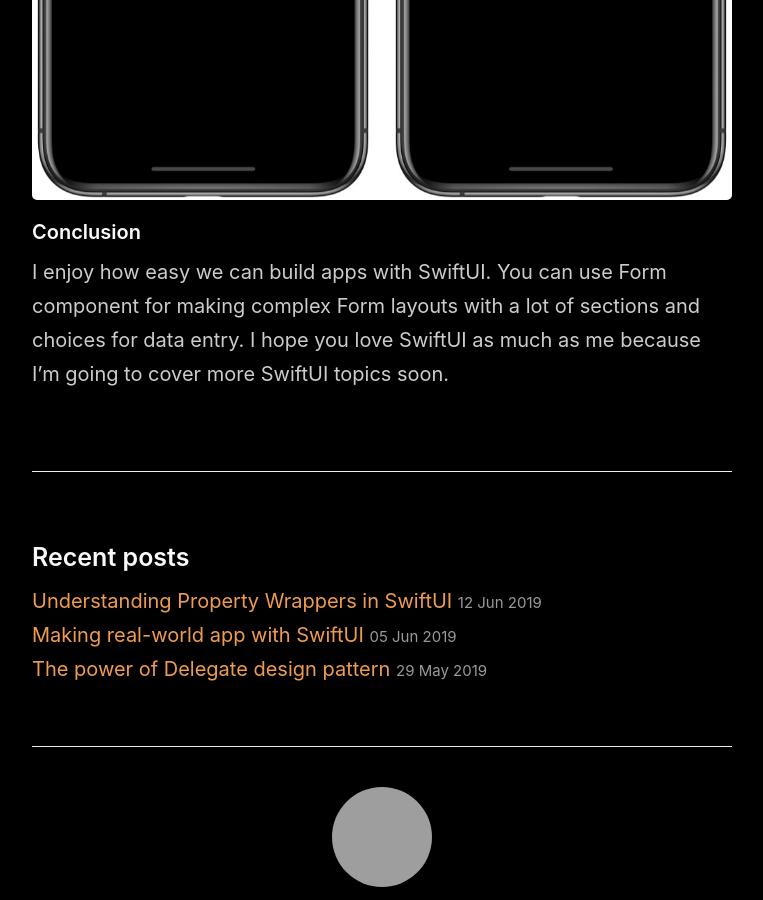
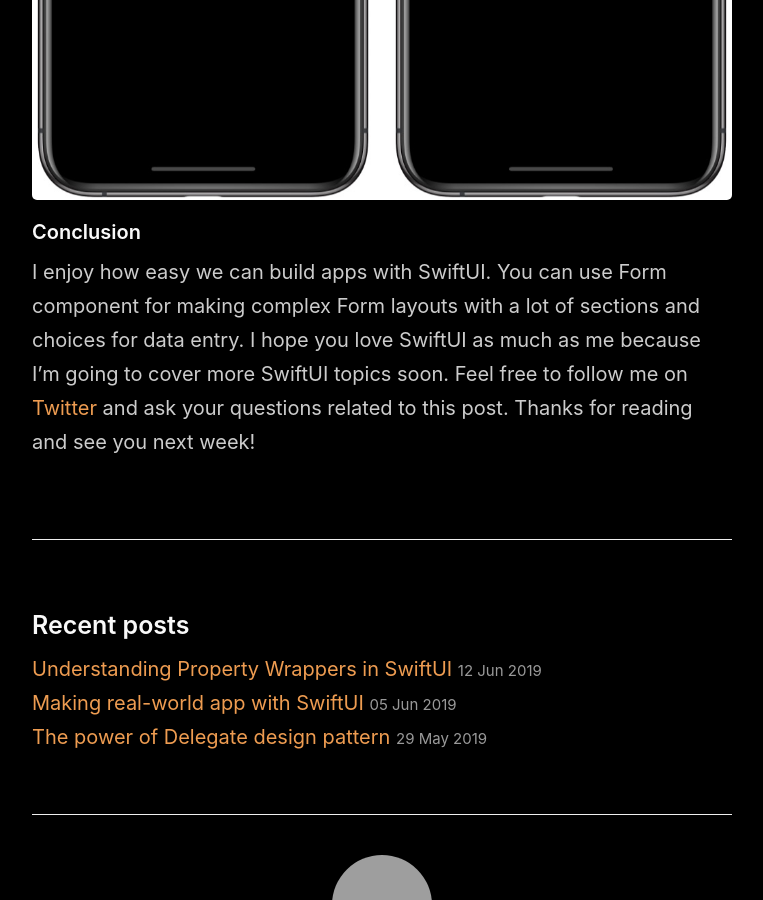
Before and after one commit to mecid/mecid.github.io, a Jekyll site: the page built from _posts/2019-06-19-building-forms-with-swiftui.md, in a window 1280 px wide and 900 px high, scrolled down 5164 px, cut to the strip 0-900 px from the top of the window. Shown: the whole strip, without its empty margins (258-1021 px from the left). Built offline with Jekyll 4.4.1, drawn with Linux system fonts in a browser that asks for light colours; grey boxes are pictures that could not be loaded.

Commit message:
Update 2019-06-19-building-forms-with-swiftui.md

```diff
--- a/_posts/2019-06-19-building-forms-with-swiftui.md
+++ b/_posts/2019-06-19-building-forms-with-swiftui.md
@@ -162,4 +162,4 @@
 
 #### Conclusion
 
-I enjoy how easy we can build apps with SwiftUI. You can use Form component for making complex Form layouts with a lot of sections and choices for data entry. I hope you love SwiftUI as much as me because I'm going to cover more SwiftUI topics soon.
+I enjoy how easy we can build apps with SwiftUI. You can use Form component for making complex Form layouts with a lot of sections and choices for data entry. I hope you love SwiftUI as much as me because I'm going to cover more SwiftUI topics soon. Feel free to follow me on [Twitter](https://twitter.com/mecid) and ask your questions related to this post. Thanks for reading and see you next week!
```
